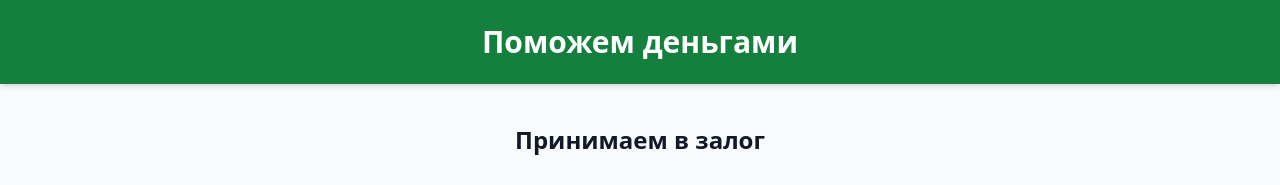
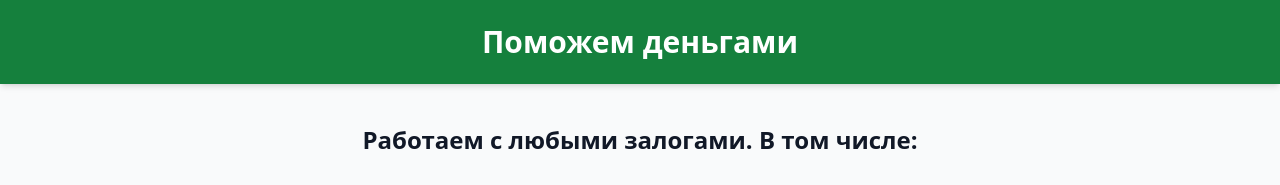
Before and after one commit to spektr29arh/zalog-site, a plain HTML site: page index.html in a window 1280 px wide. Shown: the top 185 px of the page. Drawn offline with nearby package versions, Linux system fonts and the light colour scheme; grey boxes are pictures that could not be loaded.

Commit message:
Update index.html

```diff
--- a/index.html
+++ b/index.html
@@ -18,7 +18,7 @@
 
   <!-- Services -->
   <section class="py-10 px-4 max-w-5xl mx-auto">
-    <h2 class="text-2xl font-semibold text-center mb-8" data-aos="fade-up">Принимаем в залог</h2>
+    <h2 class="text-2xl font-semibold text-center mb-8" data-aos="fade-up">Работаем с любыми залогами. В том числе:</h2>
 
     <!-- Cards 2x2 -->
     <div class="grid grid-cols-1 sm:grid-cols-2 gap-6 mb-10">
```
